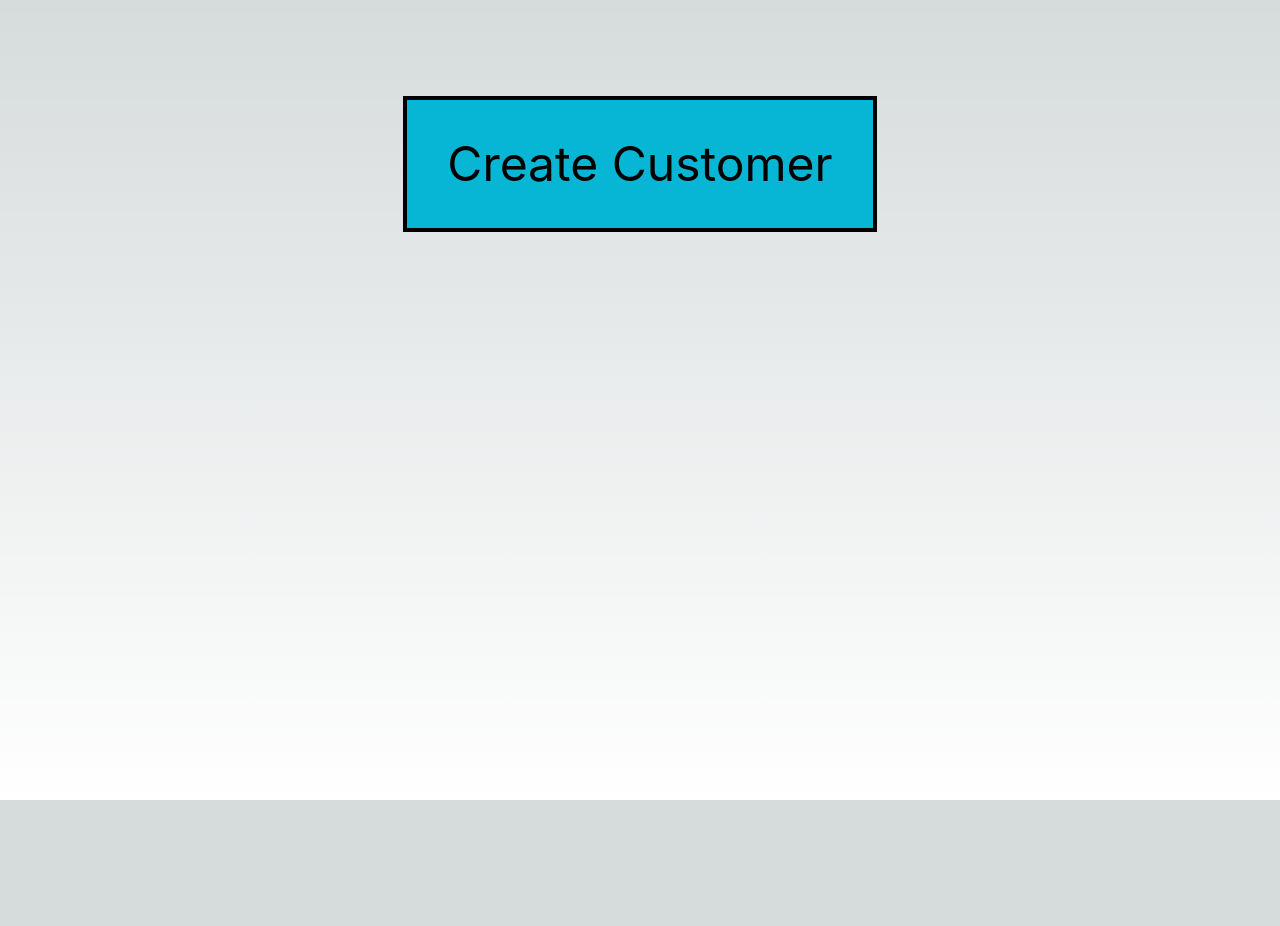
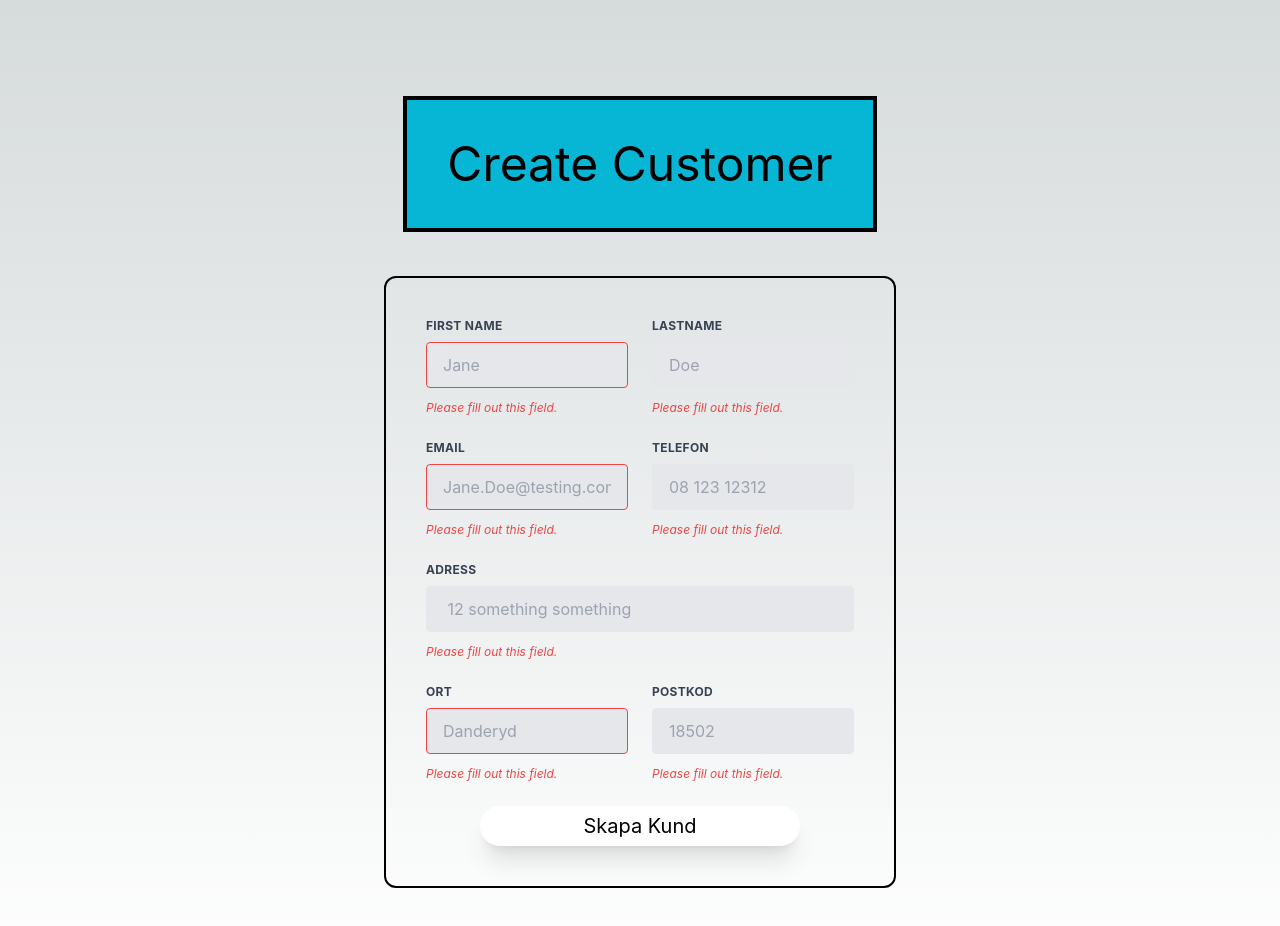
Before and after one commit to sharpness-se/hassessolskydd, a React (Create React App) app in the folder client/: page /skapakund in a window 1280 px wide. Shown: the top 926 px of the page. Before the commit the page ends 800 px from the top, so only its background shows below. Built offline with nearby package versions, Linux system fonts and the light colour scheme.

Commit message:
Added Form Components

```diff
--- /dev/null
+++ b/client/src/components/form/DoubleFieldInputRow.tsx
@@ -0,0 +1,55 @@
+import React from "react";
+
+interface DoubleFieldInputRowProps {
+  labelOne: string;
+  labelTwo: string;
+  placeholderOne: string;
+  placeholderTwo: string;
+}
+const DoubleFieldInputRow: React.FC<DoubleFieldInputRowProps> = ({
+  labelOne,
+  labelTwo,
+  placeholderOne,
+  placeholderTwo,
+}) => {
+  return (
+    <div className="flex flex-wrap -mx-3 mb-6">
+      <div className="w-full md:w-1/2 px-3 mb-6 md:mb-0">
+        <label
+          className="block uppercase tracking-wide text-gray-700 text-xs font-bold mb-2"
+          htmlFor={labelOne}
+        >
+          {labelOne}
+        </label>
+        <input
+          className="appearance-none block w-full bg-gray-200 text-gray-700 border border-red-500 rounded py-3 px-4 mb-3 leading-tight focus:outline-none focus:bg-white"
+          id={labelOne}
+          type="text"
+          placeholder={placeholderOne}
+        />
+        <p className="text-red-500 text-xs italic">
+          Please fill out this field.
+        </p>
+      </div>
+      <div className="w-full md:w-1/2 px-3">
+        <label
+          className="block uppercase tracking-wide text-gray-700 text-xs font-bold mb-2"
+          htmlFor={labelTwo}
+        >
+          {labelTwo}
+        </label>
+        <input
+          className="appearance-none block w-full bg-gray-200 text-gray-700 border border-gray-200 rounded py-3 px-4 mb-3 leading-tight focus:outline-none focus:bg-white focus:border-gray-500"
+          id={labelTwo}
+          type="text"
+          placeholder={placeholderTwo}
+        />
+        <p className="text-red-500 text-xs italic">
+          Please fill out this field.
+        </p>
+      </div>
+    </div>
+  );
+};
+
+export default DoubleFieldInputRow;
--- /dev/null
+++ b/client/src/components/form/FormComponent.tsx
@@ -0,0 +1,11 @@
+import React, { ReactNode } from "react";
+
+const FormComponent: React.FC<{ children: ReactNode }> = ({ children }) => {
+  return (
+    <form className="w-full max-w-lg border-2 border-black rounded-xl p-10">
+      {children}
+    </form>
+  );
+};
+
+export default FormComponent;
--- /dev/null
+++ b/client/src/components/form/SingleFieldInputRow.tsx
@@ -0,0 +1,34 @@
+import React from "react";
+
+interface SingleFieldInputRowProps {
+  label: string;
+  placeholder: string;
+}
+const SingleFieldInputRow: React.FC<SingleFieldInputRowProps> = ({
+  label,
+  placeholder,
+}) => {
+  return (
+    <div className="flex flex-wrap -mx-3 mb-6">
+      <div className="w-full px-3">
+        <label
+          className="block uppercase tracking-wide text-gray-700 text-xs font-bold mb-2"
+          htmlFor={label}
+        >
+          {label}
+        </label>
+        <input
+          className="appearance-none block w-full bg-gray-200 text-gray-700 border border-gray-200 rounded py-3 px-4 mb-3 leading-tight focus:outline-none focus:bg-white focus:border-gray-500"
+          id={label}
+          type="text"
+          placeholder={placeholder}
+        />
+        <p className="text-red-500 text-xs italic">
+          Please fill out this field.
+        </p>
+      </div>
+    </div>
+  );
+};
+
+export default SingleFieldInputRow;
--- /dev/null
+++ b/client/src/components/form/SubmitButton.tsx
@@ -0,0 +1,20 @@
+import React from "react";
+
+interface SubmitButtonProps {
+  label: string;
+}
+
+const SubmitButton: React.FC<SubmitButtonProps> = ({ label }) => {
+  return (
+    <div className="flex w-full px-3 justify-center">
+      <button
+        className="items-center rounded-full bg-white hover:bg-blue-600 shadow-xl hover:text-white text-xl w-[25vw] h-[40px]"
+        type="submit"
+      >
+        {label}
+      </button>
+    </div>
+  );
+};
+
+export default SubmitButton;
--- a/client/src/pages/CreateCustomerPageComponent.tsx
+++ b/client/src/pages/CreateCustomerPageComponent.tsx
@@ -1,11 +1,40 @@
 import React from "react";
+import DoubleFieldInputRow from "../components/form/DoubleFieldInputRow";
+import SingleFieldInputRow from "../components/form/SingleFieldInputRow";
+import SubmitButton from "../components/form/SubmitButton";
+import FormComponent from "../components/form/FormComponent";
 
 export default function CreateCustomerPageComponent() {
   return (
-    <div className="flex min-h-screen flex-col items-center justify-between p-24">
-      <h1 className="text-5xl bg-cyan-500 text-black border-black border-4 p-10">
+    <div className="flex min-h-screen flex-col items-center p-24 ">
+      <h1 className="text-5xl bg-cyan-500 text-black border-black border-4 p-10 mb-11">
         Create Customer
       </h1>
+      <FormComponent>
+        <DoubleFieldInputRow
+          labelOne="First Name"
+          placeholderOne="Jane"
+          labelTwo="LastName"
+          placeholderTwo="Doe"
+        ></DoubleFieldInputRow>
+        <DoubleFieldInputRow
+          labelOne="Email"
+          placeholderOne="Jane.Doe@testing.com"
+          labelTwo="Telefon"
+          placeholderTwo="08 123 12312"
+        />
+        <SingleFieldInputRow
+          label="Adress"
+          placeholder=" 12 something something"
+        />
+        <DoubleFieldInputRow
+          labelOne="Ort"
+          placeholderOne="Danderyd"
+          labelTwo="Postkod"
+          placeholderTwo="18502"
+        />
+        <SubmitButton label="Skapa Kund" />
+      </FormComponent>
     </div>
   );
 }
```
